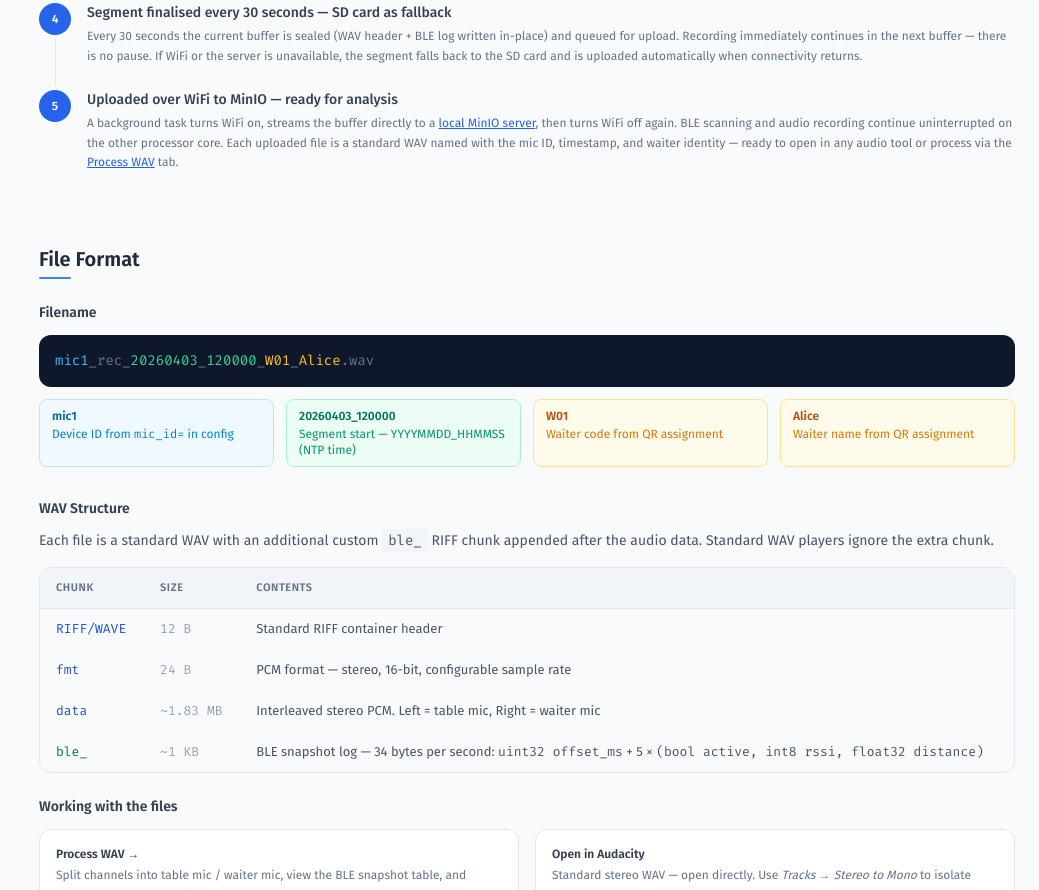
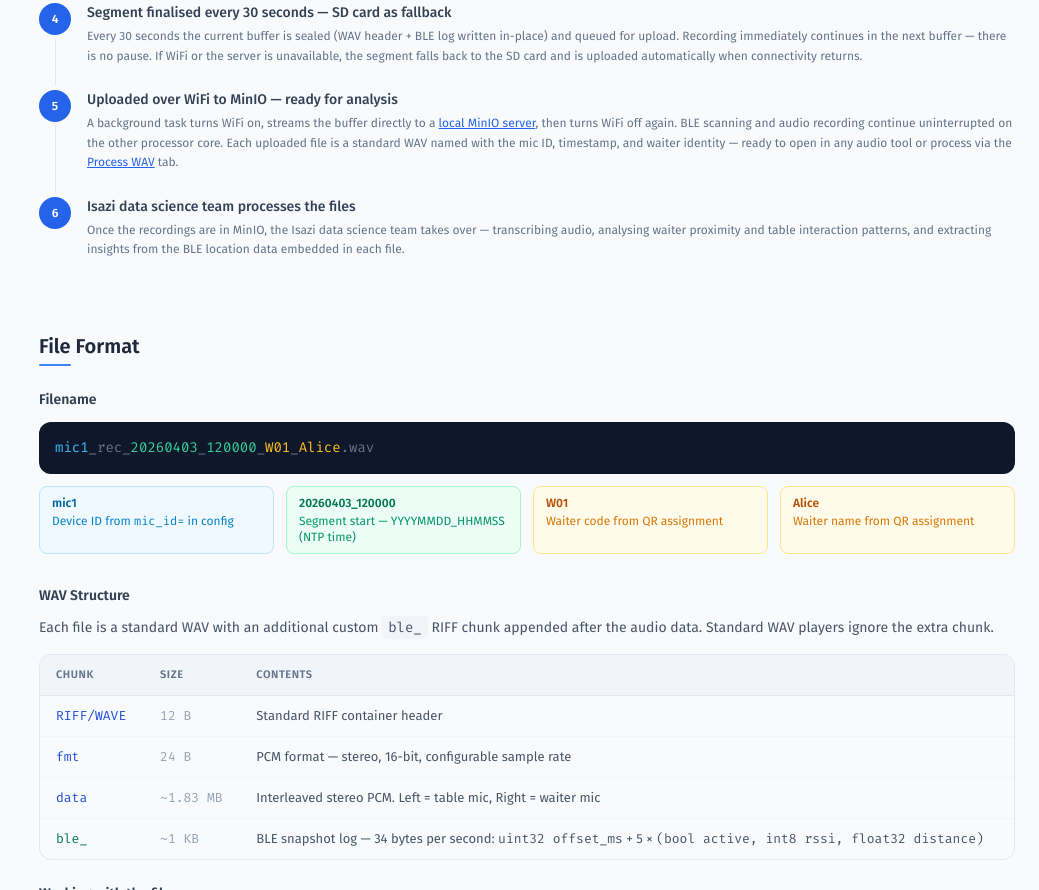
Before and after one commit to gustavdup/smart-mic, a plain HTML site: page michelin_microphone_support_site/index.html in a window 1280 px wide. Shown: the part 853-1743 px from the top of the page, without its empty margins (241-1280 px from the left). Drawn offline with nearby package versions, Linux system fonts and the light colour scheme.

Commit message:
Add step 6 to overview flow — Isazi data science processing
Co-Authored-By: Claude Sonnet 4.6 <noreply@anthropic.com>

```diff
--- a/michelin_microphone_support_site/index.html
+++ b/michelin_microphone_support_site/index.html
@@ -190,10 +190,21 @@
           <div class="flex gap-4">
             <div class="flex flex-col items-center">
               <div class="w-8 h-8 rounded-full bg-blue-600 text-white text-xs font-bold flex items-center justify-center flex-shrink-0">5</div>
+              <div class="w-px flex-1 bg-slate-200 my-1"></div>
+            </div>
+            <div class="pb-6">
+              <p class="text-sm font-medium text-slate-700 mb-1">Uploaded over WiFi to MinIO — ready for analysis</p>
+              <p class="text-xs text-slate-500 leading-relaxed">A background task turns WiFi on, streams the buffer directly to a <a href="#minio" class="text-blue-600 underline">local MinIO server</a>, then turns WiFi off again. BLE scanning and audio recording continue uninterrupted on the other processor core. Each uploaded file is a standard WAV named with the mic ID, timestamp, and waiter identity — ready to open in any audio tool or process via the <a href="tools.html" class="text-blue-600 underline">Process WAV</a> tab.</p>
+            </div>
+          </div>
+
+          <div class="flex gap-4">
+            <div class="flex flex-col items-center">
+              <div class="w-8 h-8 rounded-full bg-blue-600 text-white text-xs font-bold flex items-center justify-center flex-shrink-0">6</div>
             </div>
             <div class="pb-2">
-              <p class="text-sm font-medium text-slate-700 mb-1">Uploaded over WiFi to MinIO — ready for analysis</p>
-              <p class="text-xs text-slate-500 leading-relaxed">A background task turns WiFi on, streams the buffer directly to a <a href="#minio" class="text-blue-600 underline">local MinIO server</a>, then turns WiFi off again. BLE scanning and audio recording continue uninterrupted on the other processor core. Each uploaded file is a standard WAV named with the mic ID, timestamp, and waiter identity — ready to open in any audio tool or process via the <a href="tools.html" class="text-blue-600 underline">Process WAV</a> tab.</p>
+              <p class="text-sm font-medium text-slate-700 mb-1">Isazi data science team processes the files</p>
+              <p class="text-xs text-slate-500 leading-relaxed">Once the recordings are in MinIO, the Isazi data science team takes over — transcribing audio, analysing waiter proximity and table interaction patterns, and extracting insights from the BLE location data embedded in each file.</p>
             </div>
           </div>
 
```
